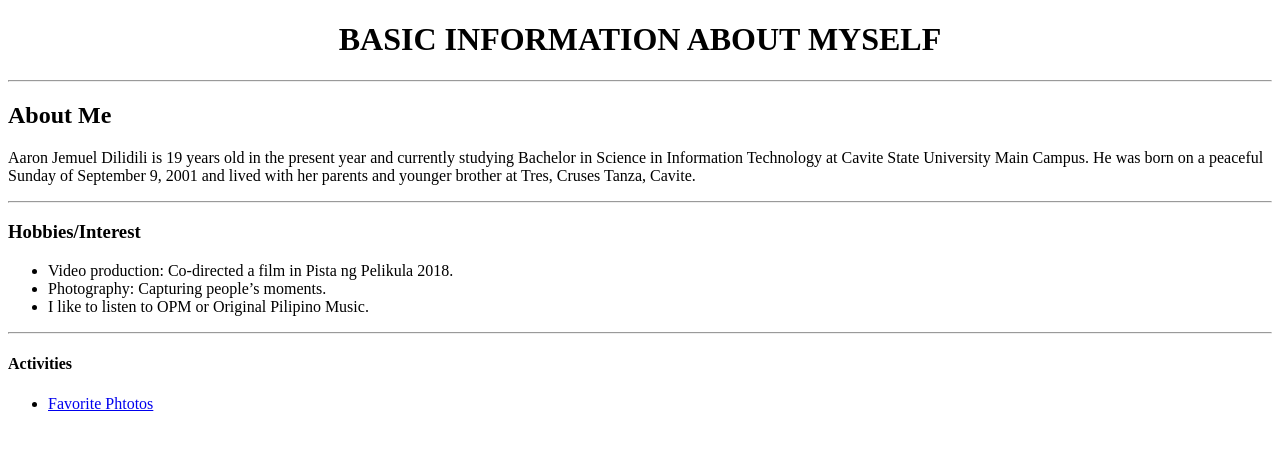
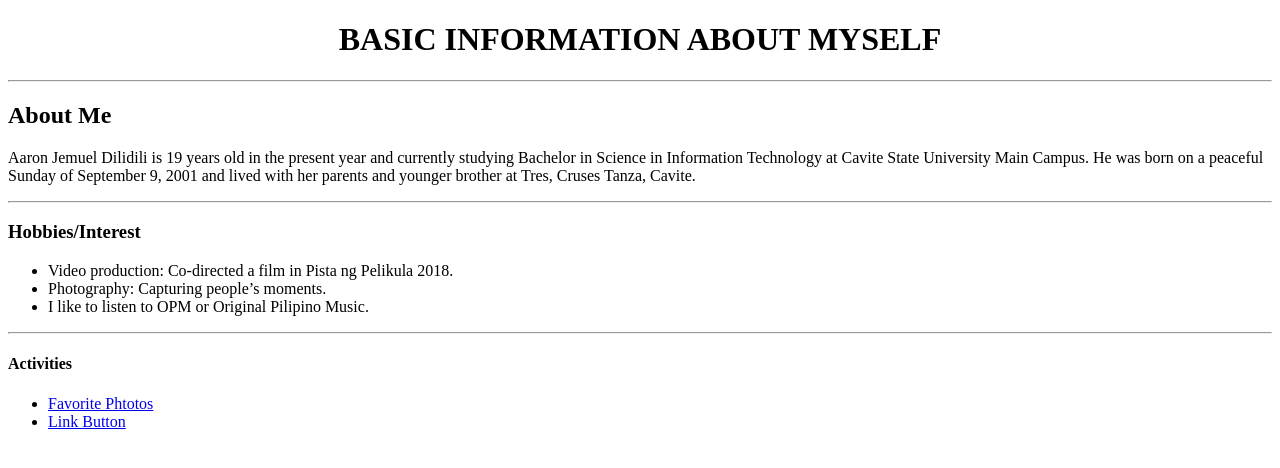
Before and after one commit to AaronDil/AaronDil.github.io, a plain HTML site: page index.html in a window 1280 px wide. Drawn offline with Linux system fonts and the light colour scheme.

Commit message:
Update index.html

```diff
--- a/index.html
+++ b/index.html
@@ -23,6 +23,7 @@ at Tres, Cruses Tanza, Cavite. </p> </b>
 <h4> <b>Activities</h4></b>
 <ul>
  <li> <a href="https://aarondil.github.io/page1.html" target="blank">Favorite Phtotos</a>
+ <li> <a href="https://aarondil.github.io/activity4.html" target="blank">Link Button</a>
 
 
 </body>
```
